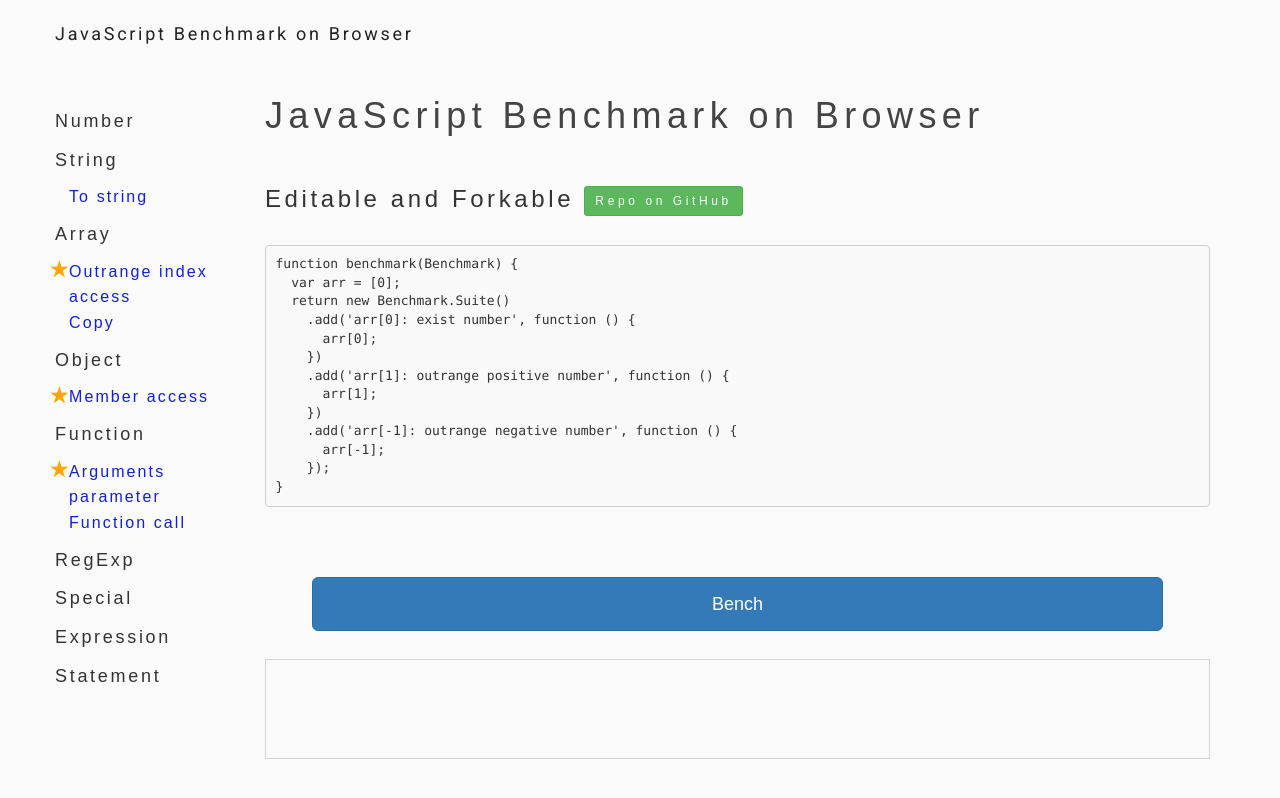
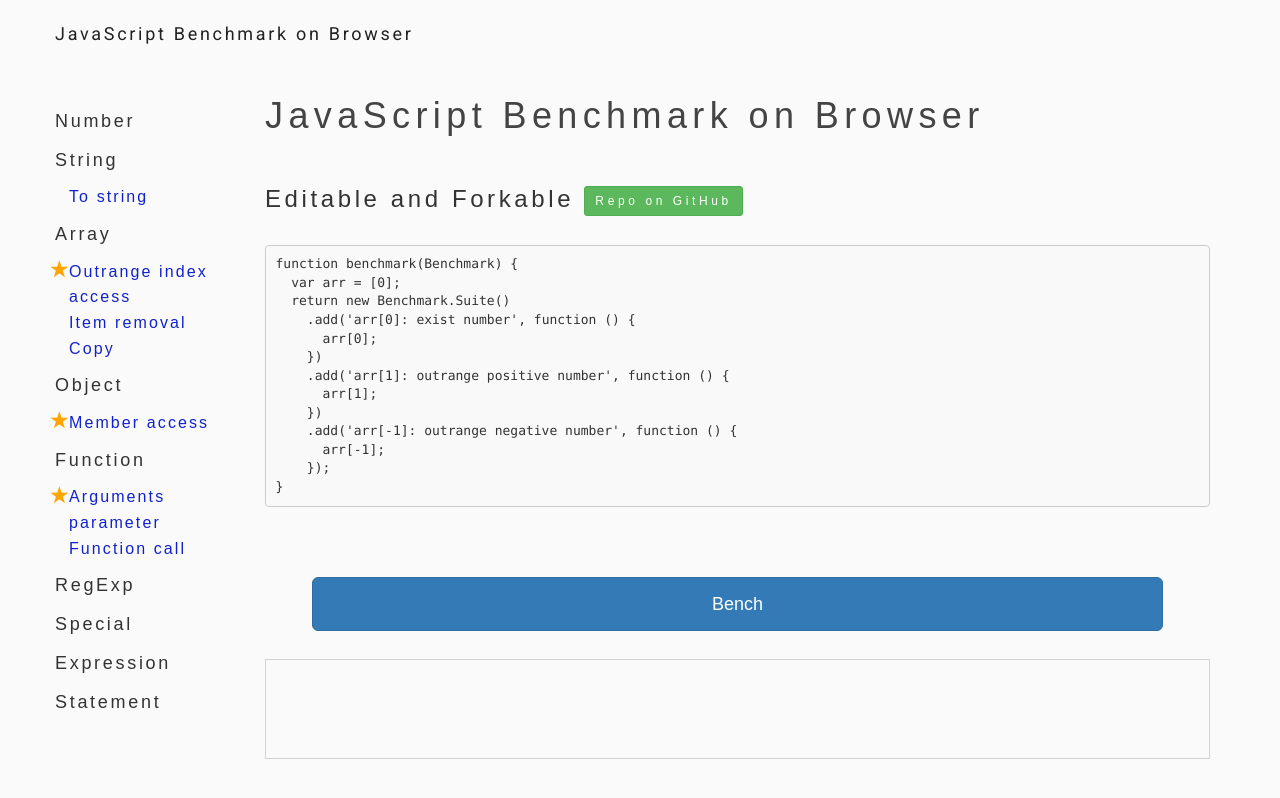
Before and after one commit to falsandtru/benchmark, a Jekyll site: the page built from index.md, in a window 1280 px wide. Shown: the top 798 px of the page. Built offline with Jekyll 4.4.1, drawn with Linux system fonts in a browser that asks for light colours; nearby versions of some CDN libraries.

Commit message:
test(suites): add link of benchmark suite

```diff
--- a/_includes/nav.html
+++ b/_includes/nav.html
@@ -7,6 +7,7 @@
   <h4>Array</h4>
   <ul>
     <li class="star"><a href="/benchmark/suites/1/">Outrange index access</a></li>
+    <li><a href="/benchmark/suites/8/">Item removal</a></li>
     <li><a href="/benchmark/suites/3/">Copy</a></li>
   </ul>
   <h4>Object</h4>
```
